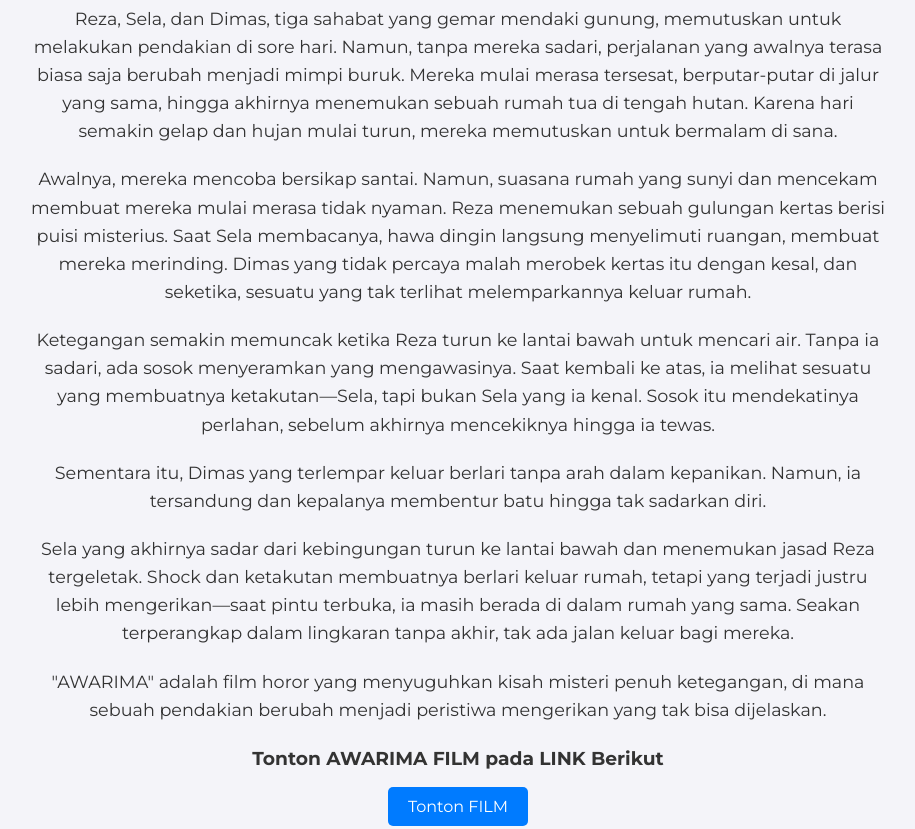
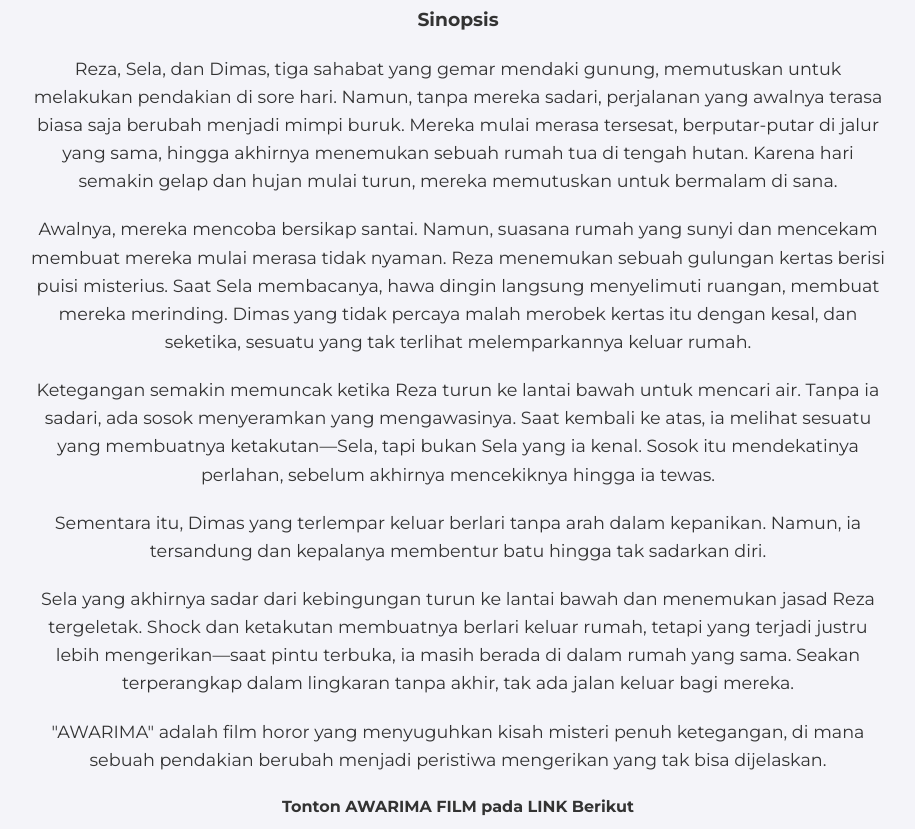
Before and after one commit to faishal-1721/portofolio-faishal, a plain HTML site: page proyek 3.html in a window 1280 px wide. Shown: the part 534-1363 px from the top of the page, without its empty margins (182-1097 px from the left). Drawn offline with Linux system fonts and the light colour scheme.

Commit message:
Update proyek 3.html

```diff
--- a/proyek 3.html
+++ b/proyek 3.html
@@ -19,16 +19,17 @@
         </nav>
     </header>
 
-    <section id="about">
+    <section>
         <h2>AWARIMA</h2>
 		<img src="img/pic3.JPG" alt="Tampilan Proyek 3" style="max-width:50%; border-radius: 10px;">
+	<h3 id="about"> Sinopsis </h3>
         <p>Reza, Sela, dan Dimas, tiga sahabat yang gemar mendaki gunung, memutuskan untuk melakukan pendakian di sore hari. Namun, tanpa mereka sadari, perjalanan yang awalnya terasa biasa saja berubah menjadi mimpi buruk. Mereka mulai merasa tersesat, berputar-putar di jalur yang sama, hingga akhirnya menemukan sebuah rumah tua di tengah hutan. Karena hari semakin gelap dan hujan mulai turun, mereka memutuskan untuk bermalam di sana.</p>
 	<p>Awalnya, mereka mencoba bersikap santai. Namun, suasana rumah yang sunyi dan mencekam membuat mereka mulai merasa tidak nyaman. Reza menemukan sebuah gulungan kertas berisi puisi misterius. Saat Sela membacanya, hawa dingin langsung menyelimuti ruangan, membuat mereka merinding. Dimas yang tidak percaya malah merobek kertas itu dengan kesal, dan seketika, sesuatu yang tak terlihat melemparkannya keluar rumah.</p>
 	<p>Ketegangan semakin memuncak ketika Reza turun ke lantai bawah untuk mencari air. Tanpa ia sadari, ada sosok menyeramkan yang mengawasinya. Saat kembali ke atas, ia melihat sesuatu yang membuatnya ketakutan—Sela, tapi bukan Sela yang ia kenal. Sosok itu mendekatinya perlahan, sebelum akhirnya mencekiknya hingga ia tewas.</p>
 	<p>Sementara itu, Dimas yang terlempar keluar berlari tanpa arah dalam kepanikan. Namun, ia tersandung dan kepalanya membentur batu hingga tak sadarkan diri.</p>
 	<p>Sela yang akhirnya sadar dari kebingungan turun ke lantai bawah dan menemukan jasad Reza tergeletak. Shock dan ketakutan membuatnya berlari keluar rumah, tetapi yang terjadi justru lebih mengerikan—saat pintu terbuka, ia masih berada di dalam rumah yang sama. Seakan terperangkap dalam lingkaran tanpa akhir, tak ada jalan keluar bagi mereka.</p>
 	<p>"AWARIMA" adalah film horor yang menyuguhkan kisah misteri penuh ketegangan, di mana sebuah pendakian berubah menjadi peristiwa mengerikan yang tak bisa dijelaskan.</p>
-		<h3>Tonton AWARIMA FILM pada LINK Berikut</h3>
+		<h4>Tonton AWARIMA FILM pada LINK Berikut</h4>
 			<a href="https://drive.google.com/file/d/1HY-PwdcIMXl7ctHWdfXYOryk7UWNP5HF/view?usp=drive_link" class="btn">Tonton FILM</a>
 
     </section>
```
